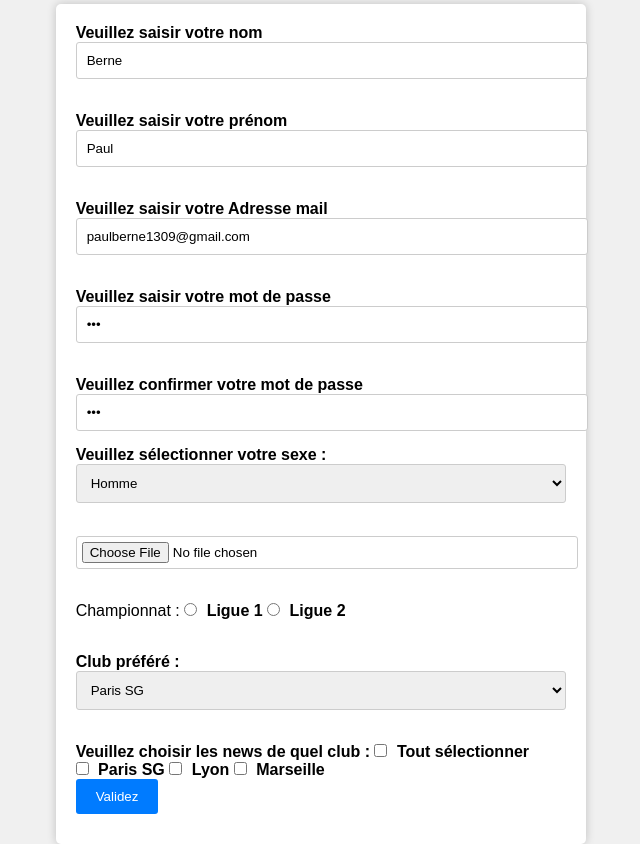
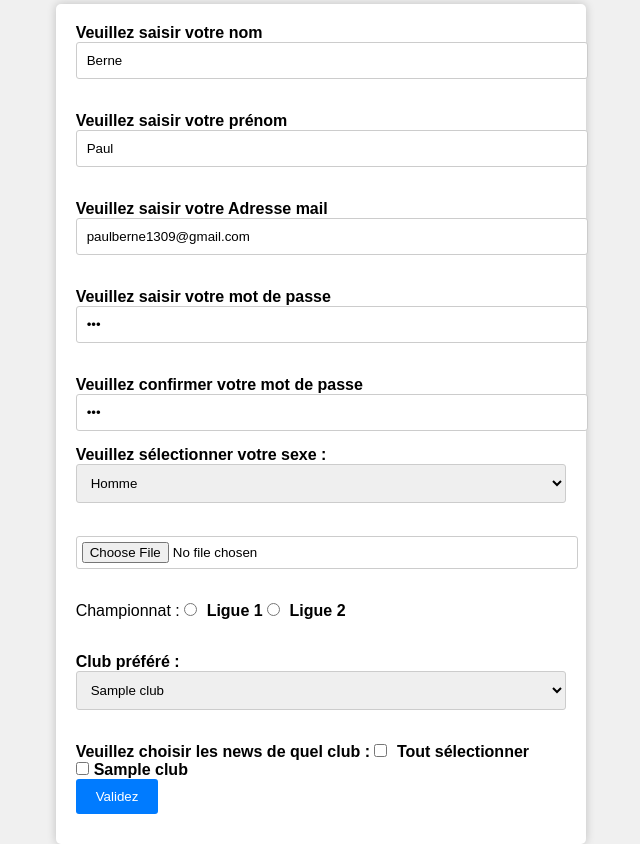
Before and after one commit to Paul-berne/Site-foot, a PHP site: page / in a window 1280 px wide. Shown: the whole page, without its empty margins (319-959 px from the left). Run offline with PHP 8.4, Linux system fonts and the light colour scheme; tables that the repository leaves empty or names only in its code hold one stand-in row (values such as "Sample post"); some libraries are stand-ins or nearby versions.

Commit message:
Mise a jour des fichiers modifie

```diff
--- a/donnee.php
+++ b/donnee.php
@@ -19,7 +19,6 @@
     echo "Voici votre mot de passe : " .$mdp. "<br>";
     $dsn ='pgsql:host=localhost;dbname=site-foot;password=Paulberne13?;user=postgres;port=5432';
     $cnx = new PDO($dsn);
-    $i=0;
     $res = $cnx->query("SELECT * FROM club");
     foreach ($res as $row) {
         echo "<li>identifiant du club : " . $row['id_club'] . "</li>";
--- a/index.php
+++ b/index.php
@@ -11,9 +11,7 @@
 </head>
 
 <body>
-    <?php
 
-    ?>
     <div class="container">
         <h1>Formulaire</h1>
         <form action="donnee.php" id="formulaire" method="POST" enctype="multipart/form-data">
@@ -66,30 +64,48 @@
                 <label for="ligue2">Ligue 2</label>
             </div>
             <br>
-            <div id="form-group">
-                <label for="club_pref">Club préféré :</label>
-                <select name="club_pref" id="club_pref">
-                    <option value="Paris SG">Paris SG</option>
-                    <option value="Marseille">Marseille</option>
-                    <option value="Lyon">Monaco</option>
-                    <option value="Monaco">Monaco</option>
-                </select>
-            </div>
+            <?php
+                $dsn = 'pgsql:host=localhost;dbname=site-foot;password=Paulberne13?;user=postgres;port=5432';
+                $cnx = new PDO($dsn);
+                $res = $cnx->query("SELECT * FROM club");
+
+                echo '<div id="form-group">';
+                echo '<label for="club_pref">Club préféré :</label>';
+                echo '<select name="club_pref" id="club_pref">';
+
+                foreach ($res as $row) {
+                    echo '<option value="' . $row['id_club'] . '">' . $row['nom_club'] . '</option>';
+                }
+
+                echo '</select>';
+                echo '</div>';
+                ?>
             <br>
-            <div id="form_group">
+            <div class="form_group">
                 <label>Veuillez choisir les news de quel club :</label>
-                <input type="checkbox" id="select_all" onchange="selectAllClubs()">
+                <input type="checkbox" class="select-all" onchange="selectAllClubs()">
                 <label for="select_all">Tout sélectionner</label><br>
 
-                <input type="checkbox" id="paris_sg" name="club_news" value="Paris SG">
-                <label for="paris_sg">Paris SG</label>
+                <?php
+                $dsn = 'pgsql:host=localhost;dbname=site-foot;password=Paulberne13?;user=postgres;port=5432';
+                $cnx = new PDO($dsn);
+                $res = $cnx->query("SELECT * FROM club");
+                $i = 0;
+                foreach ($res as $row) {
+                    $i = $i + 1;
+                    $clubId = $row['id_club'];
+                    $clubNom = $row['nom_club'];
+                    echo '<input type="checkbox" id="' . $clubNom . '" name="club_news[]" value="' . $clubNom . '">';
+                    echo '<label for="' . $clubNom . '">' . $clubNom . '</label>';
+                    if ($i > 3){
+                        echo"<br>";
+                        $i = 0;
+                    }
+                }
+                ?>
+            </div>
 
-                <input type="checkbox" id="lyon" name="club_news" value="Lyon">
-                <label for="lyon">Lyon</label>
 
-                <input type="checkbox" id="marseille" name="club_news" value="Marseille">
-                <label for="marseille">Marseille</label>
-            </div>
 
             <div>
                 <input type="submit" value="Validez" onclick="resetform(event)">
--- a/script.js
+++ b/script.js
@@ -26,10 +26,10 @@ function passwordsame() {
 
 // Fonction pour cocher ou décocher toutes les cases individuelles
 function selectAllClubs() {
-    var selectAllCheckbox = document.getElementById("select_all");
-    var clubCheckboxes = document.querySelectorAll('input[name="club_news"]');
+    var checkboxes = document.querySelectorAll('.select-all');
+    var clubCheckboxes = document.querySelectorAll('input[name="club_news[]"]');
 
     for (var i = 0; i < clubCheckboxes.length; i++) {
-        clubCheckboxes[i].checked = selectAllCheckbox.checked;
+        clubCheckboxes[i].checked = checkboxes[0].checked;
     }
 }
```
